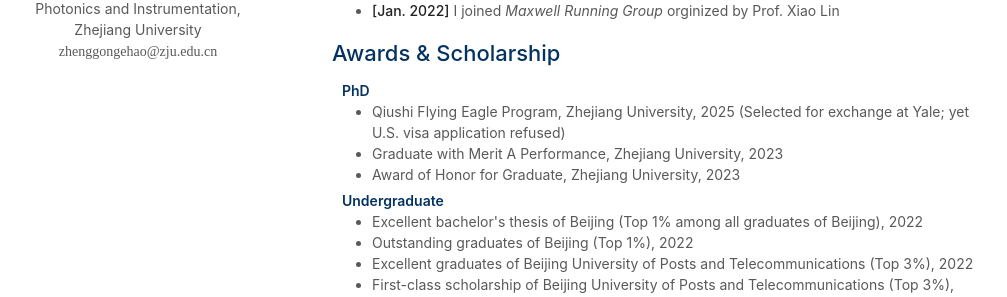
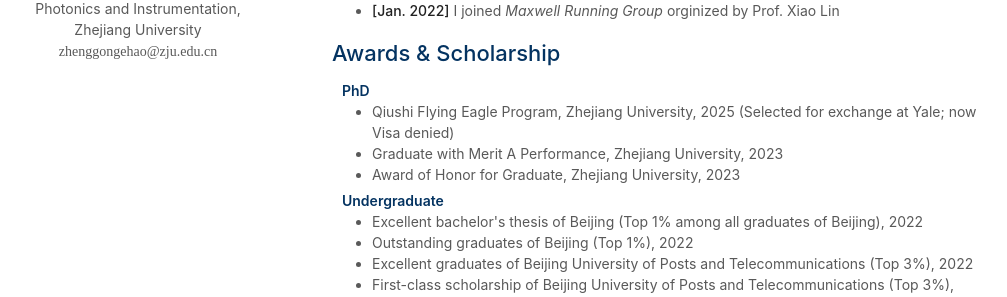
Before and after one commit to zhenggongehao/zhenggongehao.github.io, a Jekyll site: the page built from index.md, in a window 1280 px wide and 900 px high, scrolled down 1201 px. Shown: the part 368-665 px from the top of the window, without its empty margins (138-1145 px from the left). Built offline with Jekyll 4.4.1, drawn with Linux system fonts in a browser that asks for light colours; nearby versions of some CDN libraries; a style sheet for code colours, icons or effects is not loaded; our own code applies the rules of GitHub Pages for plain Markdown files.

Commit message:
Update services.md

```diff
--- a/_includes/services.md
+++ b/_includes/services.md
@@ -3,7 +3,7 @@
 <h4 style="margin:0 10px 0;">PhD</h4>
 
 <ul style="margin:0 0 5px;">
- <li><autocolor>Qiushi Flying Eagle Program, Zhejiang University, 2025 (Selected for exchange at Yale; yet U.S. visa application refused)</autocolor></li>
+ <li><autocolor>Qiushi Flying Eagle Program, Zhejiang University, 2025 (Selected for exchange at Yale; now Visa denied)</autocolor></li>
  <li><autocolor>Graduate with Merit A Performance, Zhejiang University, 2023 </autocolor></li>
  <li><autocolor>Award of Honor for Graduate, Zhejiang University, 2023 </autocolor></li>
  <!-- <li><a href="http://cvpr2023.thecvf.com/"><autocolor>IEEE/CVF Conference on Computer Vision and Pattern Recognition (CVPR) 2021-2023</autocolor></a></li>注释此处 -->
```
